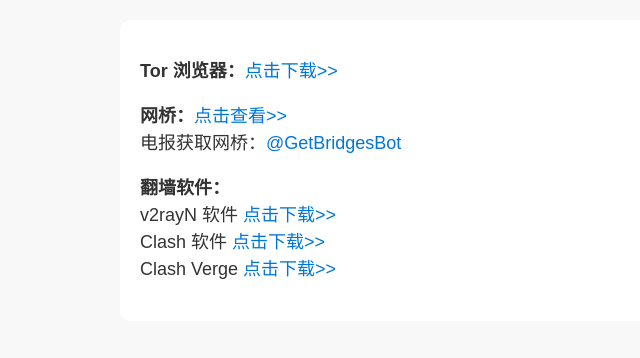
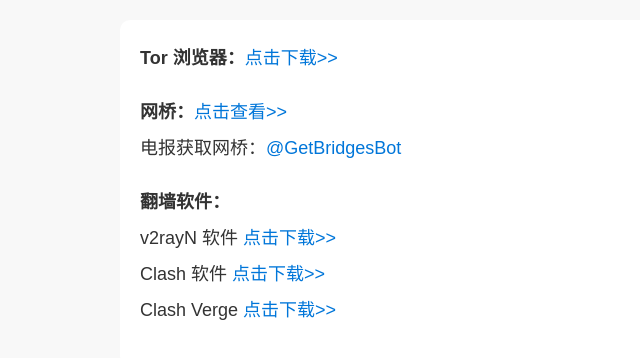
Before and after one commit to kjqq/kjqq.github.io, a plain HTML site: page anwang.html in a window 1280 px wide. Shown: the whole page, without its empty margins (0-640 px from the left). Drawn offline with Linux system fonts and the light colour scheme.

Commit message:
Add files via upload

```diff
--- a/css/app.css
+++ b/css/app.css
@@ -1 +1,2 @@
-.layout{width:96%; margin:0 auto;}
+.layout{width:96%; margin:0 auto; background:#FFF; padding:2em; margin-top:0em; border-radius:1em;}
+.layout .wz p{font-size:2em;}
--- a/css/pc.css
+++ b/css/pc.css
@@ -8,5 +8,5 @@ body {
 	min-width: 900px
 }
 
-.layout{max-width:1000px; margin:0 auto; background:#FFF; padding:20px; margin-top:20px; border-radius:10px;}
-.layout .wz p{font-size:18px;}
+.layout{max-width:1000px; margin:0 auto; background:#FFF; padding:20px; margin-top:20px; border-radius:10px; line-height:2;}
+.layout .wz p{font-size:18px; margin-top:0;}
```
